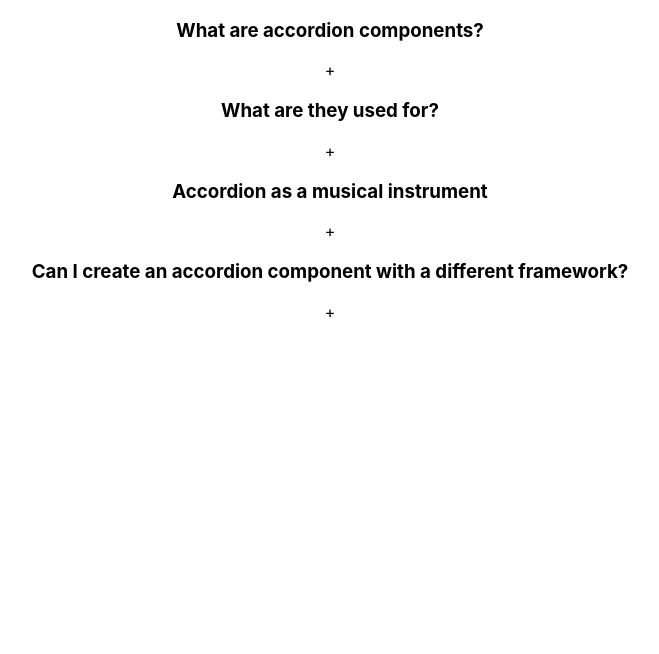
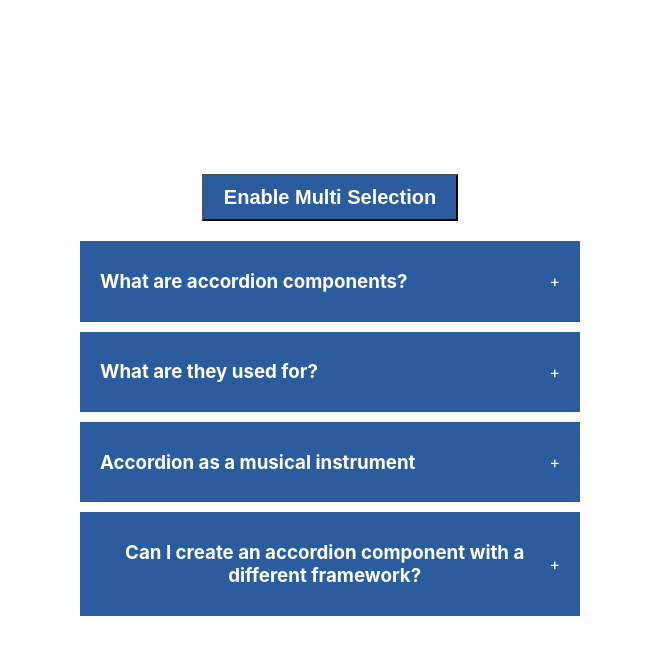
Before and after one commit to Almousaz/accordion-react-repo, a React (Create React App) app: page / in a window 1280 px wide. Shown: the top 654 px of the page, without its empty margins (310-969 px from the left). Built offline with nearby package versions, Linux system fonts and the light colour scheme.

Commit message:
create style and multiple selection

```diff
--- a/src/Components/Accordion/index.jsx
+++ b/src/Components/Accordion/index.jsx
@@ -3,32 +3,63 @@
 
 import { useState } from "react";
 import data from "./data";
+import "./styles.css";
 
 export default function Accordian() {
   const [selected, setSlected] = useState(null);
+  const [enableMultiSelection, setEnableMultiSelection] = useState(false);
+  const [multiple, setMultiple] = useState([]);
 
-  function handleSingleSelection (getCurrentId){
+  function handleSingleSelection(getCurrentId) {
     // console.log(getCurrentId);
     setSlected(getCurrentId === selected ? null : getCurrentId);
   }
 
-  console.log(selected);
+  function handleMultiSelection(getCurrentId) {
+    let cpyMultiple = [...multiple];
+    const findIndexOfCurrentId = cpyMultiple.indexOf(getCurrentId);
+
+    console.log(findIndexOfCurrentId);
+    if (findIndexOfCurrentId === -1) cpyMultiple.push(getCurrentId);
+    else cpyMultiple.splice(findIndexOfCurrentId, 1);
+
+    setMultiple(cpyMultiple);
+  }
+
+  console.log(selected, multiple);
 
   return (
     <div className="wrapper">
+      <button onClick={() => setEnableMultiSelection(!enableMultiSelection)}>
+        Enable Multi Selection
+      </button>
       <div className="accordian">
         {data && data.length > 0 ? (
           data.map((dataItem) => (
             <div className="item">
-              <div onClick={()=>handleSingleSelection(dataItem.id)} className="title">
+              <div
+                onClick={
+                  enableMultiSelection
+                    ? () => handleMultiSelection(dataItem.id)
+                    : () => handleSingleSelection(dataItem.id)
+                }
+                className="title"
+              >
                 <h3>{dataItem.question}</h3>
                 <span>+</span>
               </div>
               {
-                selected === dataItem.id ?
-                <div className="content">{dataItem.answer}</div>
-                : null
+                enableMultiSelection ?
+                multiple.indexOf(dataItem.id) !== -1 &&
+                <div className="content">{dataItem.answer}</div> :
+                selected === dataItem.id && <div className="content">{dataItem.answer}</div>
               }
+
+
+              {/* {selected === dataItem.id ||
+              multiple.indexOf(dataItem.id) !== -1 ? (
+
+              ) : null} */}
             </div>
           ))
         ) : (
--- /dev/null
+++ b/src/Components/Accordion/styles.css
@@ -0,0 +1,42 @@
+
+
+.wrapper {
+    display: flex;
+    height: 100vh;
+    width: 100vw;
+    justify-content: center;
+    align-items: center;
+    flex-direction: column;
+    gap: 20px;
+}
+
+.wrapper button{
+    padding: 10px 20px;
+    background: #2b5d9e;
+    color: #fff;
+    font-weight: bold;
+    font-size: 20px;
+    cursor: pointer;
+}
+
+.accordian {
+    width: 500px;
+
+}
+.item {
+    background: #2b5d9e;
+    margin-bottom: 10px;
+    padding: 10px 20px;
+}
+.title {
+    color: #fff;
+    display: flex;
+    justify-content: space-between;
+    align-items: center;
+    cursor: pointer;
+}
+
+.content {
+   color: #fff;
+   height: auto;
+}
```
Also changed, not shown: src/Components/Accordion/style.css (deleted).
